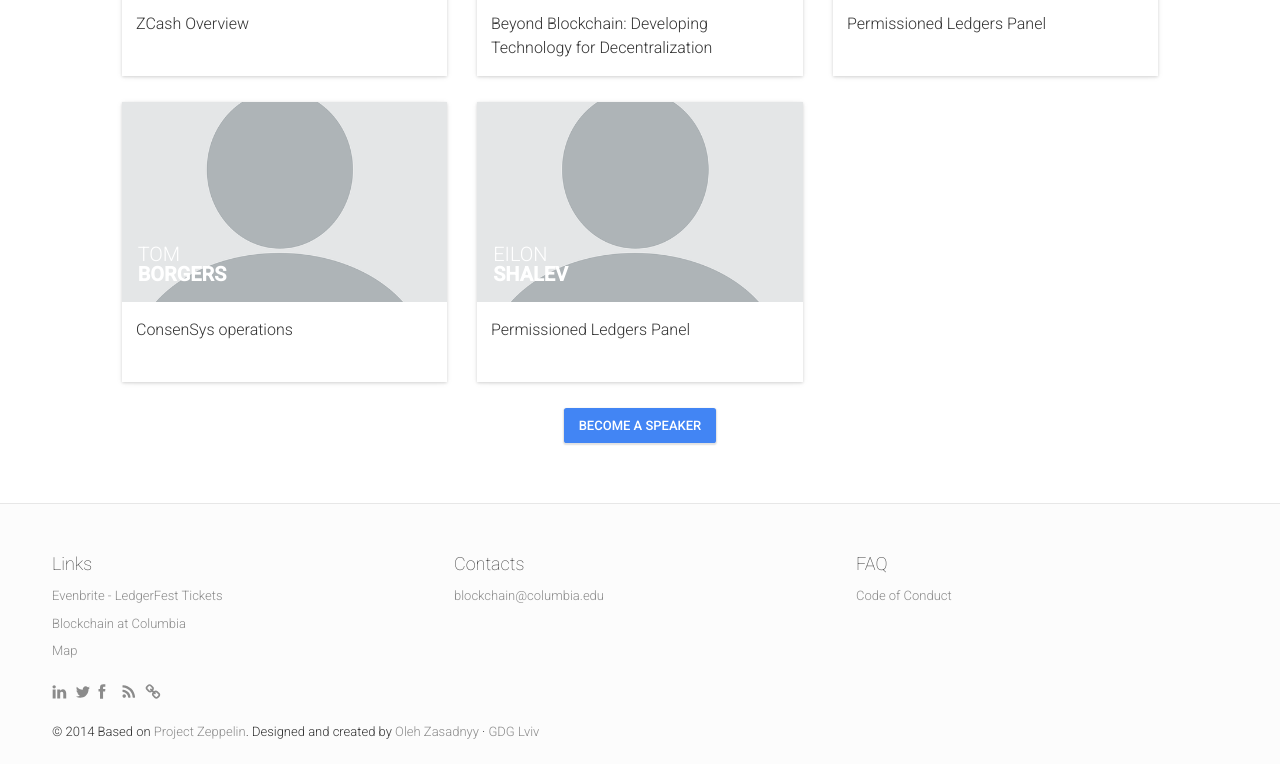
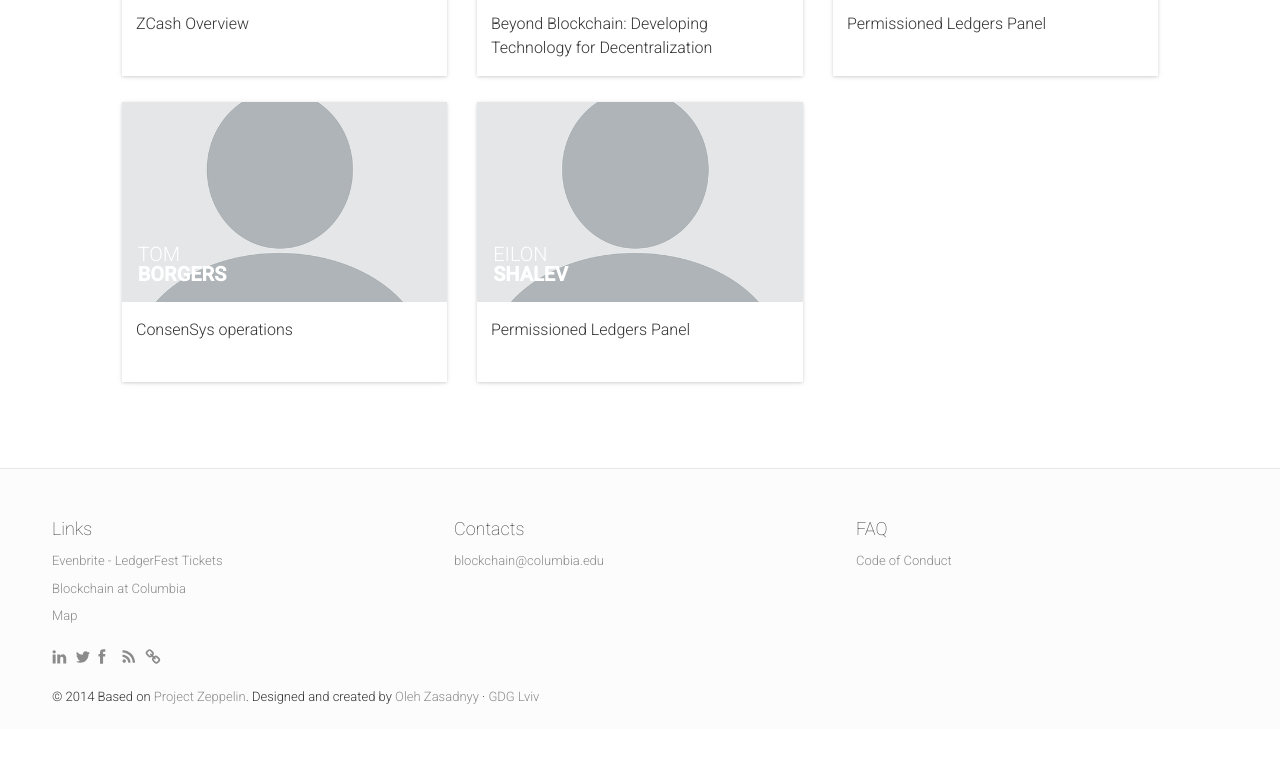
Before and after one commit to BlockchainAtColumbia/ledgerfest-2019, a Jekyll site: the page built from speakers.html, in a window 1280 px wide and 900 px high, scrolled down 2361 px, cut to the strip 136-900 px from the top of the window. Built offline with Jekyll 4.4.1, drawn with Linux system fonts in a browser that asks for light colours; nearby versions of some CDN libraries; comment, search, counter and statistics services are not loaded; after the commit the page ends 3226 px from its top, so only the background shows below that.

Commit message:
removing become a sponser button at the end of speaker page

```diff
--- a/_config.yml
+++ b/_config.yml
@@ -33,7 +33,7 @@ socialImageSrcTwitter: "/img/seo/sharing-twitter.png"
 socialImageSrcFacebook: "/img/seo/sharing-facebook.png"
 
 # Documents
-c4pUrl: "https://bit.ly/dfua-c4p"
+c4pUrl: "https://www.eventbrite.com/e/ledgerfest-student-blockchain-summit-tickets-53368271938"
 c4sponsorsUrl: "/assets/GDG_DevFest_Partnership.pdf"
 
 
@@ -106,7 +106,7 @@ twitterHashTag: "ledgerfest19"
 # Partners Block
 organizersTitle: "Organizers"
 partnersTitle: "Partners"
-partnersC4sponsorsButton: "Become a sponsor"
+partnersC4sponsorsButton: "Register"
 
 # Footer
 socialLinks:
--- a/_includes/speakers-list-2.html
+++ b/_includes/speakers-list-2.html
@@ -37,7 +37,7 @@
             </div>
             {% endfor %}
         </div>
-        <a href="{{ site.c4pUrl }}" class="bottom-section-link btn btn-primary waves-effect waves-button waves-light waves-float" target="_blank">Become a speaker</a>
+
     </div>
 </section>
 <!-- End Speakers List 2 -->
--- a/_includes/speakers-list.html
+++ b/_includes/speakers-list.html
@@ -50,7 +50,6 @@
                 </div>
                 {% endfor %}
             </div>
-            <a href="{{ site.c4pUrl }}" class="btn btn-primary waves-effect waves-button waves-light waves-float" target="_blank">Become a speaker</a>
         </div>
     </div>
 </section>
```
Also changed, not shown: 1 other file.
